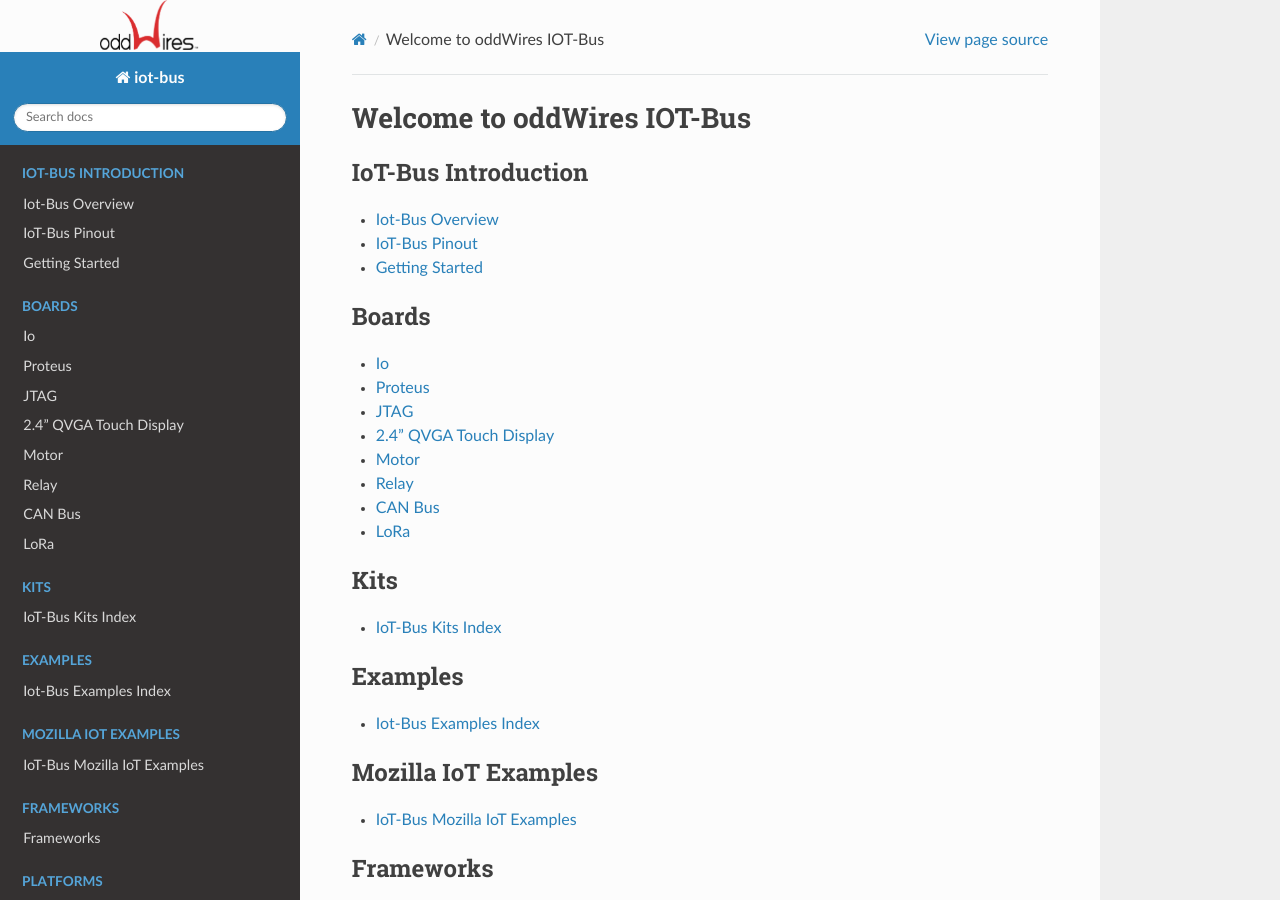
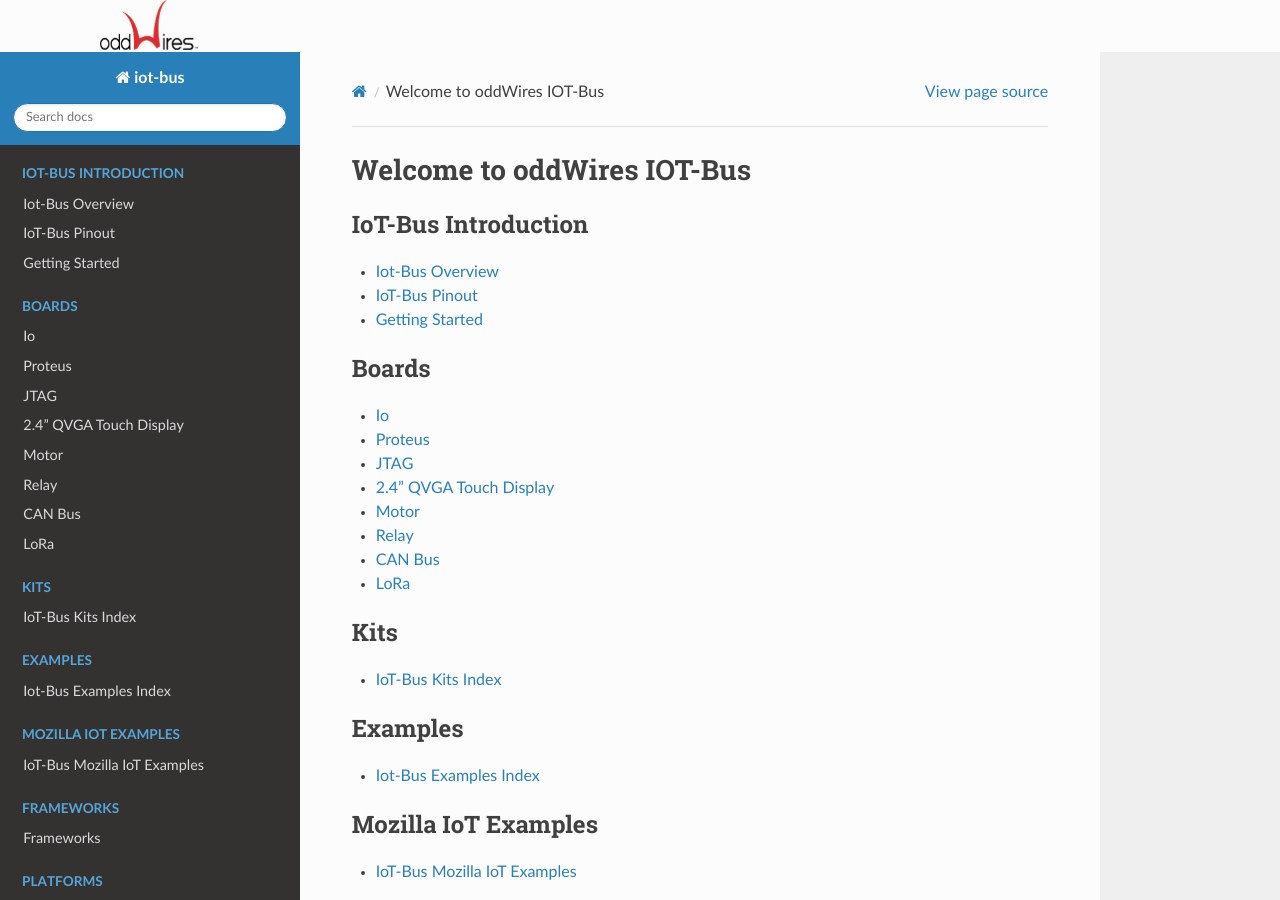
Before and after one commit to iot-bus/iot-bus.github.io, a Sphinx documentation site: the page built from docs/source/index.rst, in a window 1280 px wide and 900 px high. Built offline with Sphinx 7.4.7 and the Read the Docs theme 2.0.0, drawn with Linux system fonts in a browser that asks for light colours.

Commit message:
logo scrolling

```diff
--- a/docs/source/_static/css/extra.css
+++ b/docs/source/_static/css/extra.css
@@ -26,3 +26,7 @@
   display:table !important;
   clear:both !important;
 }
+
+body {
+	padding-top: 52px !important;
+}
```
